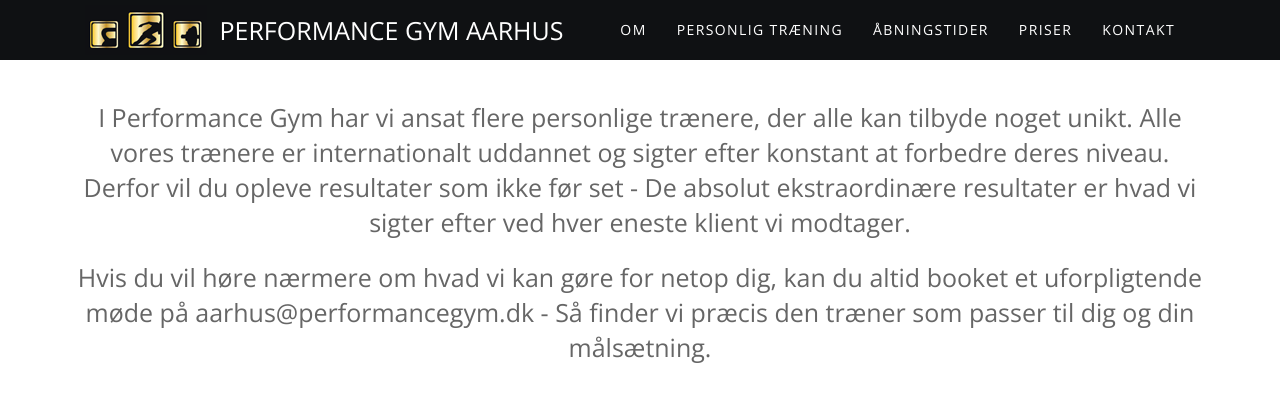
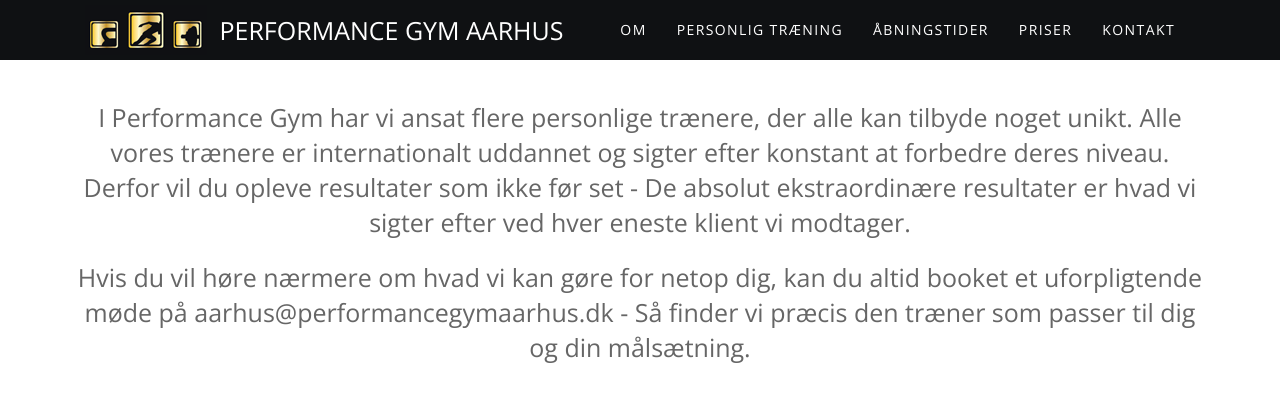
Before and after one commit to lsolesen/performancegymaarhus.dk, a Jekyll site: the page built from index.html, in a window 1280 px wide and 900 px high, scrolled down 1548 px, cut to the strip 0-471 px from the top of the window. Shown: the top 402 px of the strip. Built offline with Jekyll 4.4.1, drawn with Linux system fonts in a browser that asks for light colours; nearby versions of some CDN libraries; some of the changed text lies outside the part shown.

Commit message:
Put phone and email in variables

```diff
--- a/_config.yml
+++ b/_config.yml
@@ -1,10 +1,12 @@
 # Site settings
 title: PerformanceGym Århus
-email: cj@performancegymaarhus.dk
+email: aarhus@performancegymaarhus.dk
 phone: "+45 2241 6614"
 description: > # this means to ignore newlines until "baseurl:"
 baseurl: "" # the subpath of your site, e.g. /blog/
 url: "" # the base hostname & protocol for your site
+google_analytics_code: "UA-58650727-1"
+facebook_pixel_code: "481765978651467"
 
 # Other settings
 timezone: Europe/Copenhagen
--- a/_includes/facebook-pixel.html
+++ b/_includes/facebook-pixel.html
@@ -6,7 +6,7 @@ n.push=n;n.loaded=!0;n.version='2.0';n.queue=[];t=b.createElement(e);t.async=!0;
 t.src=v;s=b.getElementsByTagName(e)[0];s.parentNode.insertBefore(t,s)}(window,
 document,'script','//connect.facebook.net/en_US/fbevents.js');
 // Insert Your Facebook Pixel ID below.
-fbq('init', '481765978651467');
+fbq('init', '{{ site.facebook_pixel_code }}');
 fbq('track', 'PageView');
 </script>
 <!-- Insert Your Facebook Pixel ID below. -->
--- a/_includes/slides.html
+++ b/_includes/slides.html
@@ -11,7 +11,7 @@
     </nav>
 
     <ul class="slides-container">
-      {% for slide in site.data.slides %}
+      {% for slide in page.slides %}
       <!-- Item -->
       <li>
         <div class="image-caption">
--- a/_layouts/default.html
+++ b/_layouts/default.html
@@ -49,6 +49,62 @@
 
   {% include facebook-pixel.html %}
 
+  {% if page.slides %}
+    {% include slides.html %}
+  {% endif %}
+
+  <!-- Main Nav -->
+  <header id="header">
+
+    <nav class="navbar navbar-inverse" role="navigation">
+      <!-- add "wihite" class for white nav bar -->
+      <div class="container">
+
+        <!-- Mobile Menu Button -->
+        <button id="mobileMenu" class="fa fa-bars" type="button" data-toggle="collapse" data-target=".navbar-collapse"></button>
+
+        <!-- Brand and toggle get grouped for better mobile display -->
+        <div class="navbar-header">
+          <a class="navbar_brand scrollTo" href="#home">
+            <img src="assets/images/pg-logo.png" alt="PerformanceGym Århus" width="122" height="50" />
+            <!--
+                  Span class:
+                    - dark
+                    - white
+                    - styleColor (if you select "green" style color, the color will be green).
+
+                    You can combine them
+                    Example:
+                      <span class="white">ISIS</span><span class="styleColor">ONE</span>
+                -->
+            <span class="">P<span class="responsive-hide">ERFORMANCE </span>G<span class="responsive-hide">YM</span> Aarhus</span>
+          </a>
+        </div>
+
+        <!-- Collect the nav links, forms, and other content for toggling -->
+        <div class="collapse navbar-collapse" id="bs-example-navbar-collapse-1">
+
+          <ul class="nav navbar-nav navbar-right">
+            <li><a href="#about" class="scrollTo">Om</a>
+            </li>
+            <li><a href="#pt" class="scrollTo">Personlig træning</a>
+            </li>
+            <li><a href="#open" class="scrollTo">Åbningstider</a>
+            </li>
+            <li><a href="#prices" class="scrollTo">Priser</a>
+            </li>
+            <li><a href="#contact" class="scrollTo">Kontakt</a>
+            </li>
+          </ul>
+        </div>
+        <!-- /.navbar-collapse -->
+
+      </div>
+    </nav>
+
+  </header>
+  <!-- /Main Nav -->
+
   {{ content }}
 
   <!-- FOOTER -->
--- a/index.html
+++ b/index.html
@@ -2,61 +2,20 @@
 layout: default
 title: Performance Gym Aarhus - Træning med resultater for alle
 description: Træningscenter med skræddersyet resultatorienteret træning og fantastisk sammenhold mellem medlemmerne. Træning og motivation.
+slides:
+  - headline: Træning
+    sub-heading: med resultater for alle
+    image: slide-1.jpg
+  - headline: Træning
+    sub-heading: med resultater for alle
+    image: slide-2.jpg
+  - headline: Træning
+    sub-heading: med resultater for alle
+    image: slide-3.jpg
+  - headline: Træning
+    sub-heading: med resultater for alle
+    image: slide-4.jpg
 ---
-
-{% include slides.html %}
-
-<!-- Main Nav -->
-<header id="header">
-
-  <nav class="navbar navbar-inverse" role="navigation">
-    <!-- add "wihite" class for white nav bar -->
-    <div class="container">
-
-      <!-- Mobile Menu Button -->
-      <button id="mobileMenu" class="fa fa-bars" type="button" data-toggle="collapse" data-target=".navbar-collapse"></button>
-
-      <!-- Brand and toggle get grouped for better mobile display -->
-      <div class="navbar-header">
-        <a class="navbar_brand scrollTo" href="#home">
-          <img src="assets/images/pg-logo.png" alt="PerformanceGym Århus" width="122" height="50" />
-          <!--
-								Span class:
-									- dark
-									- white
-									- styleColor (if you select "green" style color, the color will be green).
-
-									You can combine them
-									Example:
-										<span class="white">ISIS</span><span class="styleColor">ONE</span>
-							-->
-          <span class="">P<span class="responsive-hide">ERFORMANCE </span>G<span class="responsive-hide">YM</span> Aarhus</span>
-        </a>
-      </div>
-
-      <!-- Collect the nav links, forms, and other content for toggling -->
-      <div class="collapse navbar-collapse" id="bs-example-navbar-collapse-1">
-
-        <ul class="nav navbar-nav navbar-right">
-          <li><a href="#about" class="scrollTo">Om</a>
-          </li>
-          <li><a href="#pt" class="scrollTo">Personlig træning</a>
-          </li>
-          <li><a href="#open" class="scrollTo">Åbningstider</a>
-          </li>
-          <li><a href="#prices" class="scrollTo">Priser</a>
-          </li>
-          <li><a href="#contact" class="scrollTo">Kontakt</a>
-          </li>
-        </ul>
-      </div>
-      <!-- /.navbar-collapse -->
-
-    </div>
-  </nav>
-
-</header>
-<!-- /Main Nav -->
 
 <!-- ABOUT -->
 <section id="about">
@@ -84,7 +43,7 @@ description: Træningscenter med skræddersyet resultatorienteret træning og fa
 
     <article class="text-center big-paragraph">
       <p>I Performance Gym har vi ansat flere personlige trænere, der alle kan tilbyde noget unikt. Alle vores trænere er internationalt uddannet og sigter efter konstant at forbedre deres niveau. Derfor vil du opleve resultater som ikke før set - De absolut ekstraordinære resultater er hvad vi sigter efter ved hver eneste klient vi modtager.
-      <p>Hvis du vil høre nærmere om hvad vi kan gøre for netop dig, kan du altid booket et uforpligtende møde på aarhus@performancegym.dk - Så finder vi præcis den træner som passer til dig og din målsætning.</p>
+      <p>Hvis du vil høre nærmere om hvad vi kan gøre for netop dig, kan du altid booket et uforpligtende møde på {{ site.email }} - Så finder vi præcis den træner som passer til dig og din målsætning.</p>
     </article>
 
     {% include pts.html %}
@@ -102,7 +61,7 @@ description: Træningscenter med skræddersyet resultatorienteret træning og fa
     </header>
 
     <article class="text-center">
-      <h2>+45 2130 2130</h2>
+      <h2>{{ site.phone }}</h2>
       <p>RING I DAG - eller - <a href="#contact" class="scrollTo">SKRIV EN E-MAIL</a>
       </p>
     </article>
@@ -171,10 +130,10 @@ description: Træningscenter med skræddersyet resultatorienteret træning og fa
           <br />
         </li>
         <li class="address-sprite phone">
-          Telefon: +45 2130 2130
+          Telefon: {{ site.phone }}
         </li>
         <li class="address-sprite email">
-          aarhus@performancegym.dk
+          {{ site.email }}
         </li>
       </ul>
     </div>
```
Also changed, not shown: other parts of _layouts/default.html (+1 -1 lines), _data/slides.yml (deleted, +0 -15 lines).
